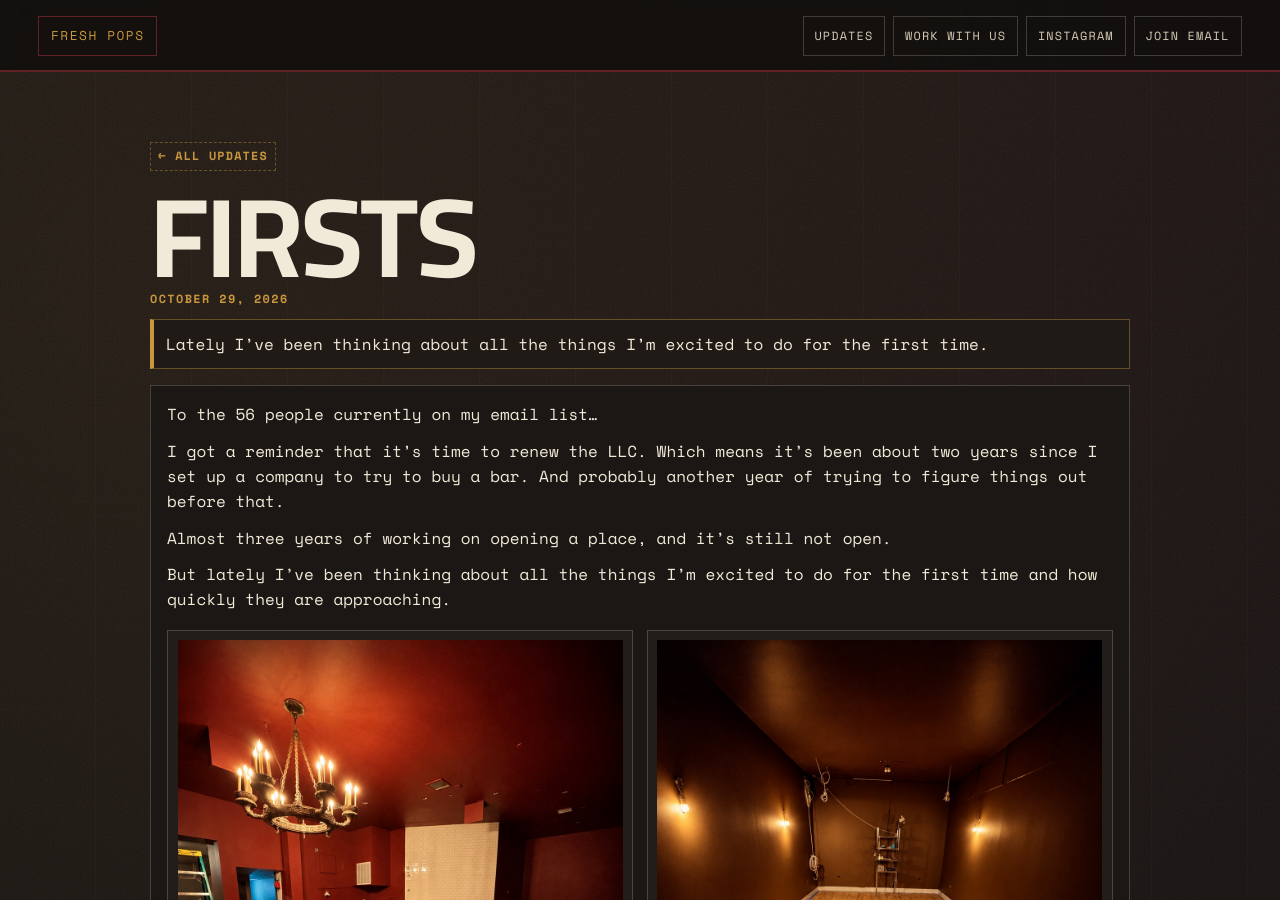
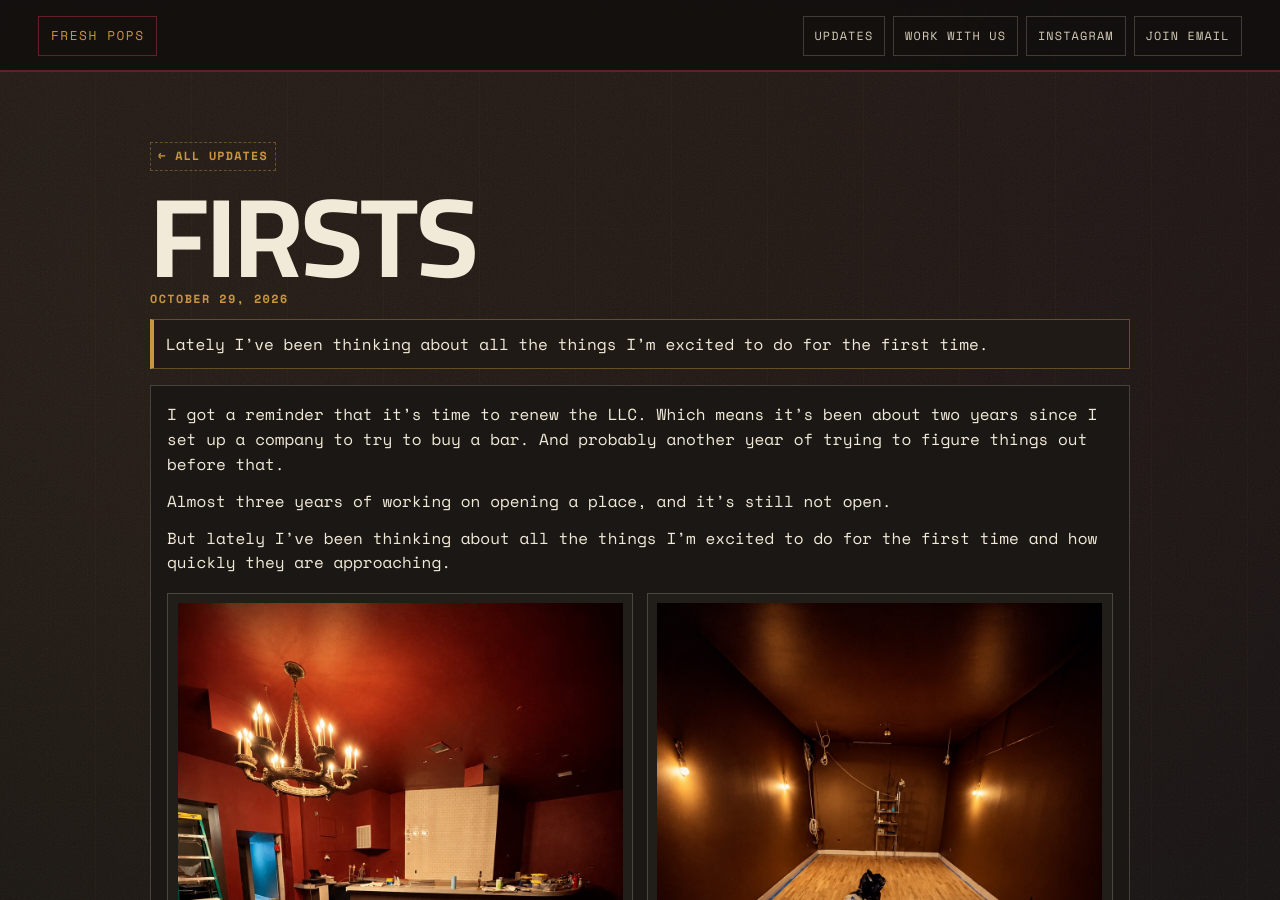
Before and after one commit to kellsnollenberger/freshpops, a Jekyll site: the page built from _updates/2026-10-29-firsts.md, in a window 1280 px wide and 900 px high. Built offline with Jekyll 4.4.1, drawn with Linux system fonts in a browser that asks for light colours.

Commit message:
Remove email-only greeting from Firsts blog post

```diff
--- a/_updates/2026-10-29-firsts.md
+++ b/_updates/2026-10-29-firsts.md
@@ -5,8 +5,6 @@ excerpt: "Lately I’ve been thinking about all the things I’m excited to do f
 description: "Kells looks forward to Fresh Pops’ first drinks, first strangers, first returning customers, and first sounds of live music."
 image: "/assets/images/updates/firsts/bar-room-warm.jpg"
 ---
-
-To the 56 people currently on my email list...
 
 I got a reminder that it’s time to renew the LLC. Which means it’s been about two years since I set up a company to try to buy a bar. And probably another year of trying to figure things out before that.
 
```
